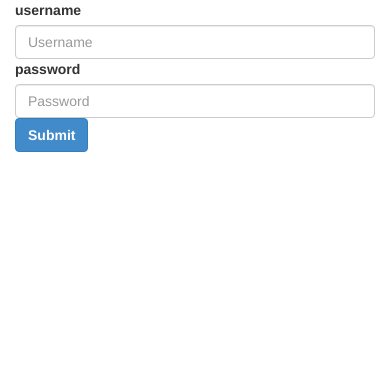
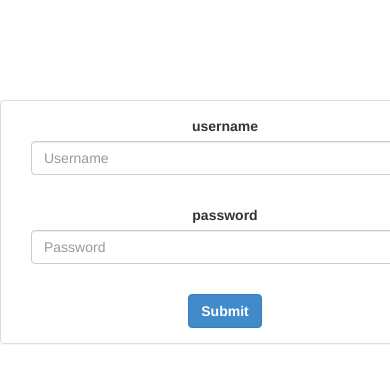
Before and after one commit to mmackiewicz/event_calendar, a Django app: page /login/ in a window 390 px wide; the page is wider, and only the part inside the window is pictured. Shown: the top 383 px of that part. Run offline with Django 3.2, Linux system fonts and the light colour scheme; parts of the project's set-up code (start-up, migrations or seed data) failed here and were passed over.

Commit message:
Improve login and logout screen.

```diff
--- a/event_calendar/event_calendar/css/styles.css
+++ b/event_calendar/event_calendar/css/styles.css
@@ -11,6 +11,14 @@
 
 #errors_div .error_msg {
     margin-bottom: 15px;
+}
+
+.auth_container {
+    width: 450px;
+    margin-left: auto;
+    margin-right: auto;
+    margin-top: 100px;
+    text-align: center;
 }
 
 .icon {
--- a/event_calendar/event_calendar/templates/login.html
+++ b/event_calendar/event_calendar/templates/login.html
@@ -17,38 +17,39 @@
 
   <body>
     <div class="container">
+        <div class="panel auth_container">
         <form action="/login/" method="post">
             {% csrf_token %}
-        <div class="row">
-          <div class="col-md-2 col-md-offset-3">
+            <div class="row panel-body">
+              <div class="col-md-4 col-md-offset-1">
                   <label for="username">username</label>
               </div>
-          <div class="col-md-3">
+              <div class="col-md-5">
                   <input type="text" name="username" class="form-control" id="username" placeholder="Username">
               </div>
             </div>
-        <div class="row">
-            <div class="col-md-2 col-md-offset-3">
+            <div class="row panel-body">
+                <div class="col-md-4 col-md-offset-1">
                   <label for="password">password</label>
                 </div>
-            <div class="col-md-3">
+                <div class="col-md-5">
                   <input type="password" name="password" class="form-control" id="password" placeholder="Password">
                 </div>
             </div>
             {% if state %}
-        <div class="row">
-            <div class="alert alert-warning col-md-5 col-md-offset-3">
+            <div class="row panel-body">
+                <div class="alert alert-warning col-md-8 col-md-offset-2">
                     {{ state }}
                 </div>
             </div>
             {% endif %}
-        <div class="row">
-            <div class="col-md-1 col-md-offset-7">
+            <div class="row panel-body">
+                <div class="col-md-3 col-md-offset-7">
                   <button type="submit" class="btn btn-primary">Submit</button>
                 </div>
             </div>
-
         </form>
+        </div>
     </div>
   </body>
 </html>
```
Also changed, not shown: event_calendar/event_calendar/templates/logout.html (+11 -9 lines). Lines whose indentation alone changed are shown as unchanged.
